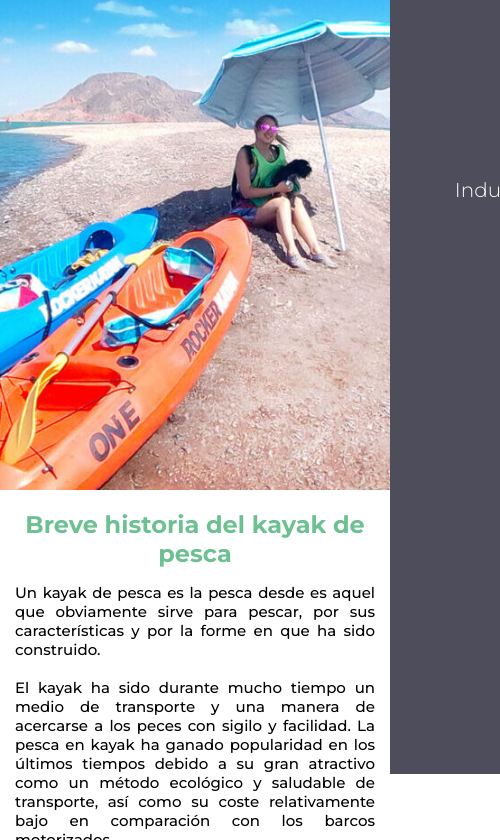
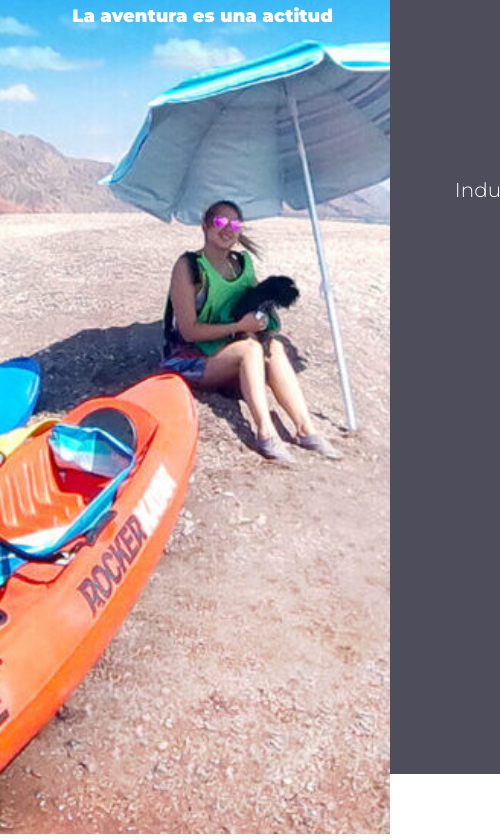
Before and after one commit to Landrux78/Web-DVTeam-TPO, a plain HTML site: page index.html in a window 390 px wide. Shown: the part 70-910 px from the top of the page, 500 px wide, since content can reach past the window. Drawn offline with nearby package versions, Linux system fonts and the light colour scheme.

Commit message:
se arreglo responsive celular

```diff
--- a/style.css
+++ b/style.css
@@ -729,8 +729,7 @@ aside img{
     }
 
     .banner{
-        width: 500px;
-        height:500px;
+        width: 100%;
     }
 
     .banner img{
```
